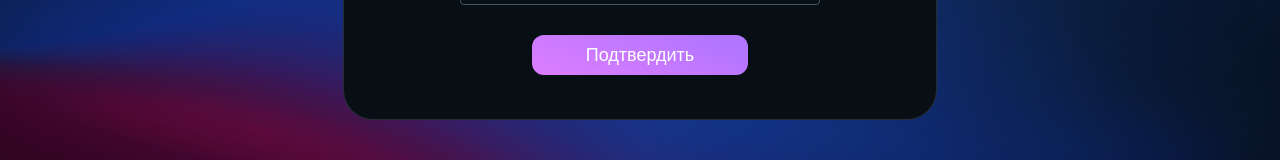
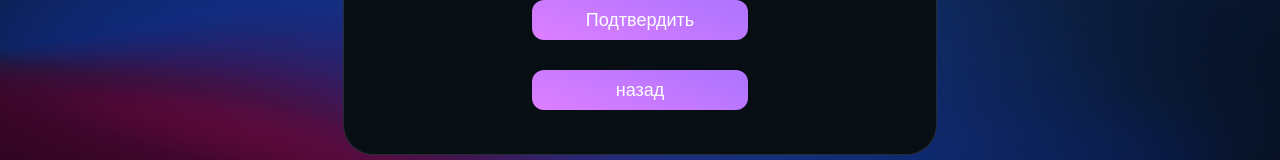
Before and after one commit to dudosyka/psyreply_front, a Vue app in the folder admin/: page /forget/code in a window 1280 px wide. Shown: the part 500-660 px from the top of the page. Built offline with nearby package versions, Linux system fonts and the light colour scheme; what vue-excel-export would draw is missing.

Commit message:
fix button back

```diff
--- a/admin/src/views/ForgetPassCodeView.vue
+++ b/admin/src/views/ForgetPassCodeView.vue
@@ -25,6 +25,7 @@
                         </div>
                     </div>
                     <button class="btn btn__login" @click.prevent="login">Подтвердить</button>
+                    <button class="btn btn__login" @click.prevent="back">назад</button>
                 </form>
             </div>
         </y-modal>
@@ -49,6 +50,9 @@ export default {
     }
   },
   methods: {
+      back(){
+          this.$router.push('/');
+      },
     login() {
       Admin.forgetPasswordSecond(this.formData.code, this.formData.pass).then(() => {
         this.$router.push('/')
--- a/admin/src/views/ForgetPassView.vue
+++ b/admin/src/views/ForgetPassView.vue
@@ -10,6 +10,7 @@
                         <y-input v-model.trim="formData.email" class="box__input" type="email"/>
                     </div>
                     <button class="btn btn__login" @click.prevent="login">Подтвердить</button>
+                    <button class="btn btn__login" @click.prevent="back">назад</button>
                 </form>
             </div>
         </y-modal>
@@ -31,6 +32,9 @@ export default {
     }
   },
   methods: {
+    back(){
+        this.$router.push('/');
+      },
     login() {
       console.log('dfgjhfdjghjfd', this.formData.email)
       Admin.forgetPasswordFirst(this.formData.email).then(() => {
```
